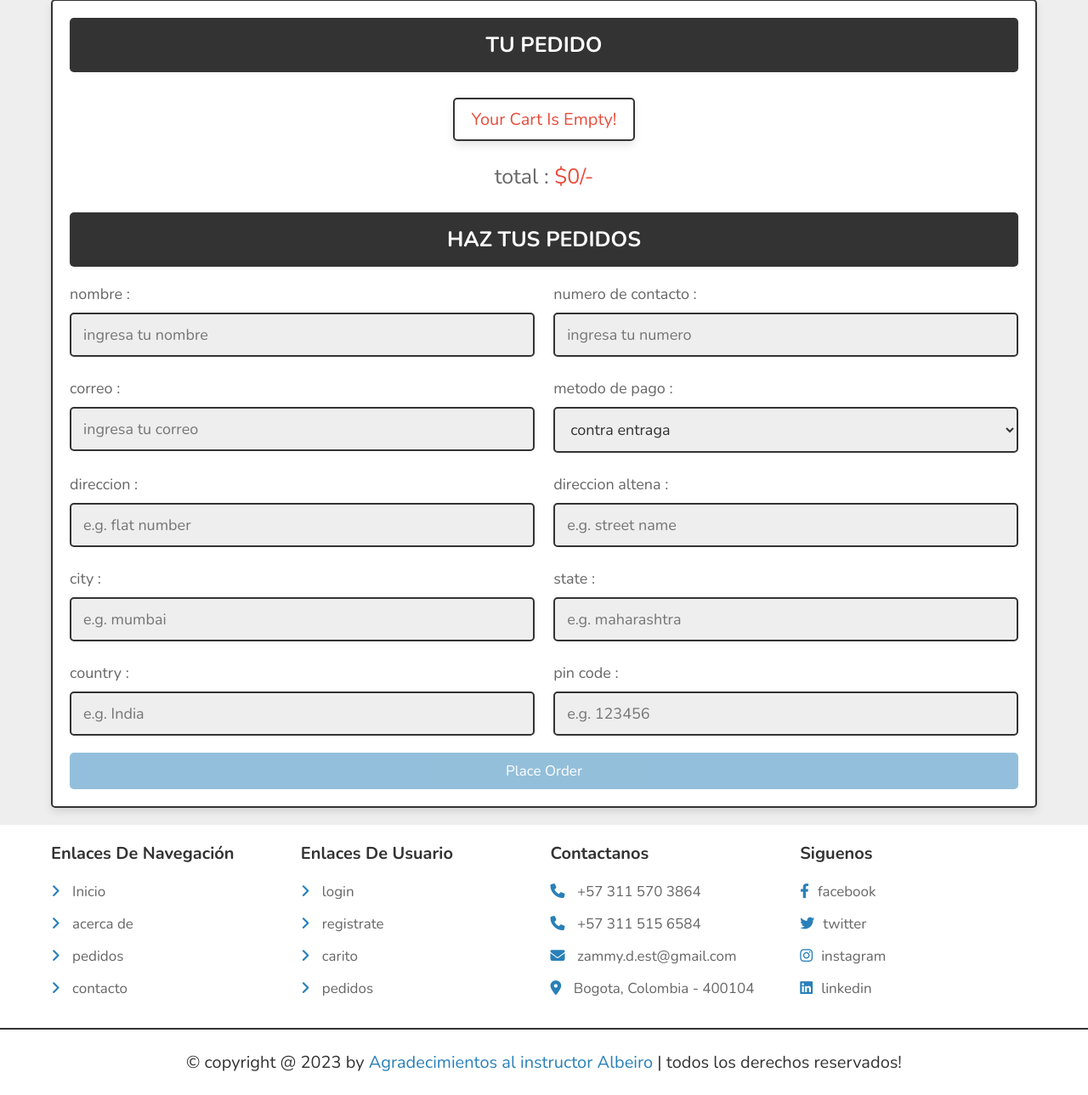
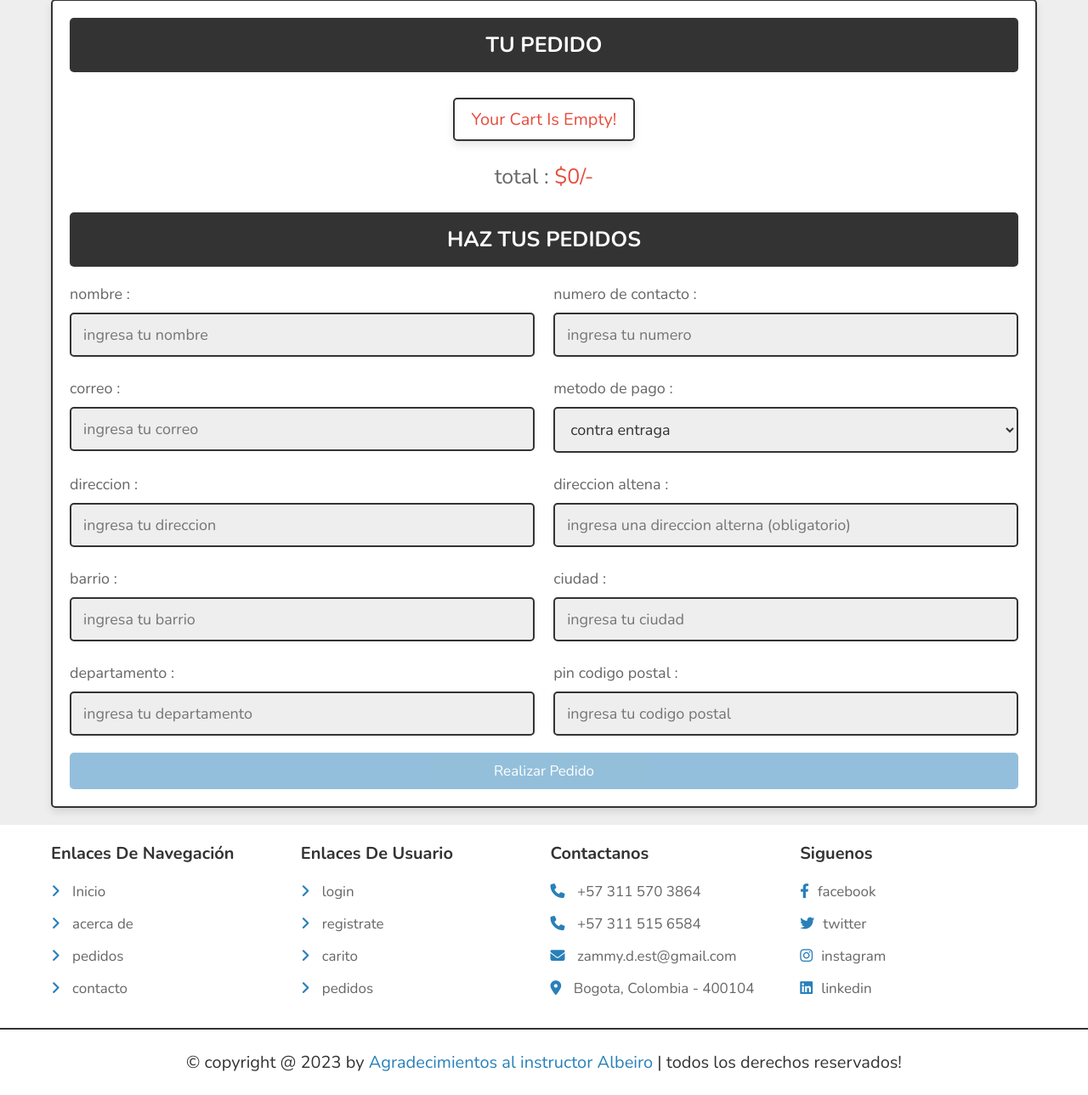
Before and after one commit to zammy-d/HappeFeet, a PHP site: page /checkout.php in a window 1280 px wide. Shown: the part 95-1384 px from the top of the page at 85% size. Run offline with PHP 8.4, Linux system fonts and the light colour scheme; a user stored in the database is signed in; data comes from the database, SQL or seed files in the repository; data that the repository does not hold is empty; some libraries are stand-ins or nearby versions.

Commit message:
Update checkout.php
Actualizacion lista

```diff
--- a/checkout.php
+++ b/checkout.php
@@ -121,31 +121,31 @@ if(isset($_POST['order'])){
          </div>
          <div class="inputBox">
             <span>direccion :</span>
-            <input type="text" name="flat" placeholder="e.g. flat number" class="box" maxlength="50" required>
+            <input type="text" name="flat" placeholder="ingresa tu direccion" class="box" maxlength="50" required>
          </div>
          <div class="inputBox">
             <span>direccion altena :</span>
-            <input type="text" name="street" placeholder="e.g. street name" class="box" maxlength="50">
+            <input type="text" name="street" placeholder="ingresa una direccion alterna (obligatorio)" class="box" maxlength="50" required>
          </div>
          <div class="inputBox">
-            <span>city :</span>
-            <input type="text" name="barrio" placeholder="e.g. mumbai" class="box" maxlength="50" required>
+            <span>barrio :</span>
+            <input type="text" name="barrio" placeholder="ingresa tu barrio" class="box" maxlength="50" required>
          </div>
          <div class="inputBox">
-            <span>state :</span>
-            <input type="text" name="ciudad" placeholder="e.g. maharashtra" class="box" maxlength="50" required>
+            <span>ciudad :</span>
+            <input type="text" name="ciudad" placeholder="ingresa tu ciudad" class="box" maxlength="50" required>
          </div>
          <div class="inputBox">
-            <span>country :</span>
-            <input type="text" name="departamento" placeholder="e.g. India" class="box" maxlength="50" required>
+            <span>departamento :</span>
+            <input type="text" name="departamento" placeholder="ingresa tu departamento" class="box" maxlength="50" required>
          </div>
          <div class="inputBox">
-            <span>pin code :</span>
-            <input type="number" min="0" name="codigo postal" placeholder="e.g. 123456" min="0" max="999999" onkeypress="if(this.value.length == 6) return false;" class="box" required>
+            <span>pin codigo postal :</span>
+            <input type="number" min="0" name="codigo postal" placeholder="ingresa tu codigo postal" min="0" max="999999" onkeypress="if(this.value.length == 6) return false;" class="box" required>
          </div>
       </div>
 
-      <input type="submit" name="orden" class="btn <?= ($grand_total > 1)?'':'disabled'; ?>" value="place order">
+      <input type="submit" name="orden" class="btn <?= ($grand_total > 1)?'':'disabled'; ?>" value="realizar pedido">
 
    </form>
 
```
